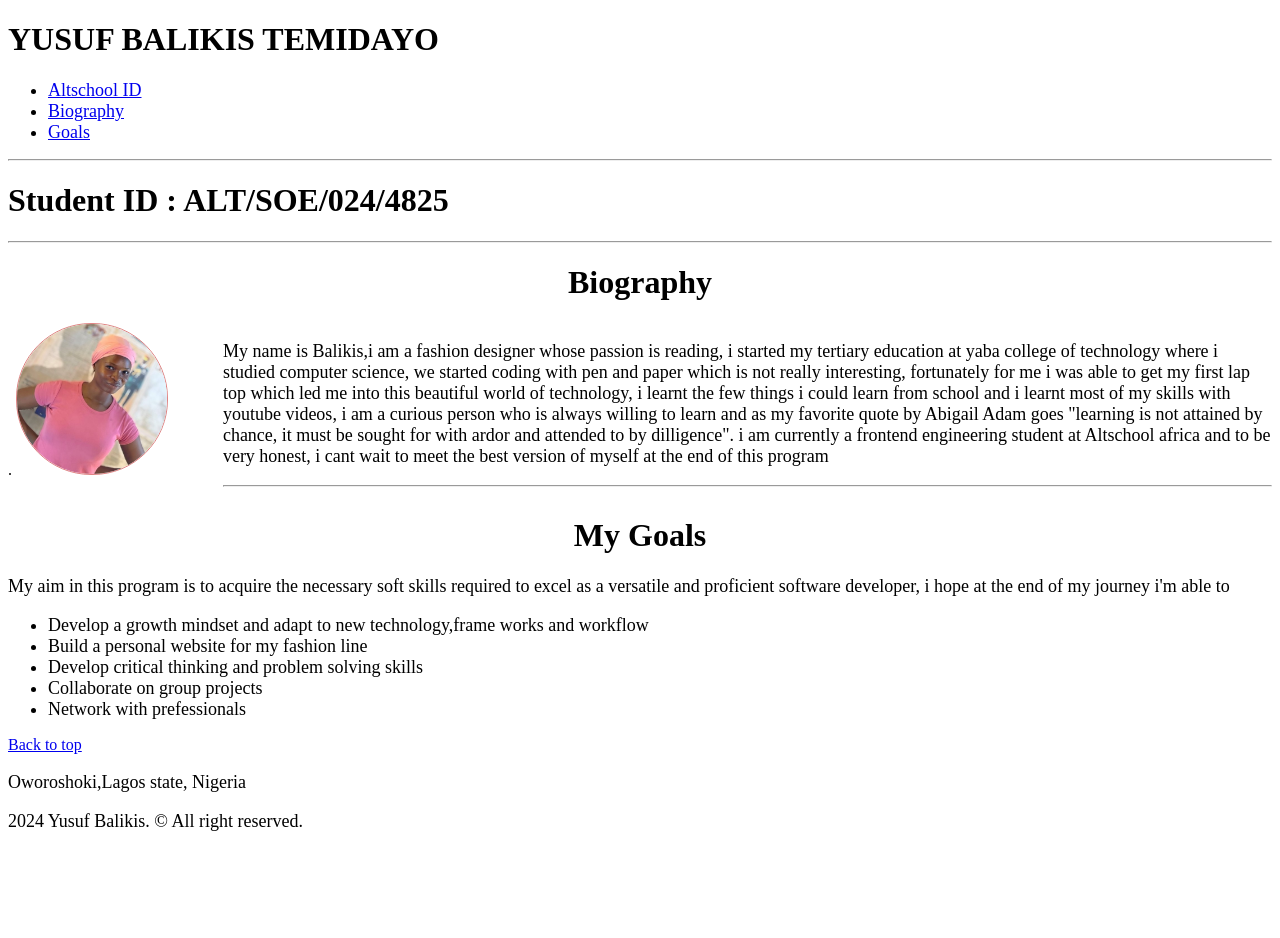
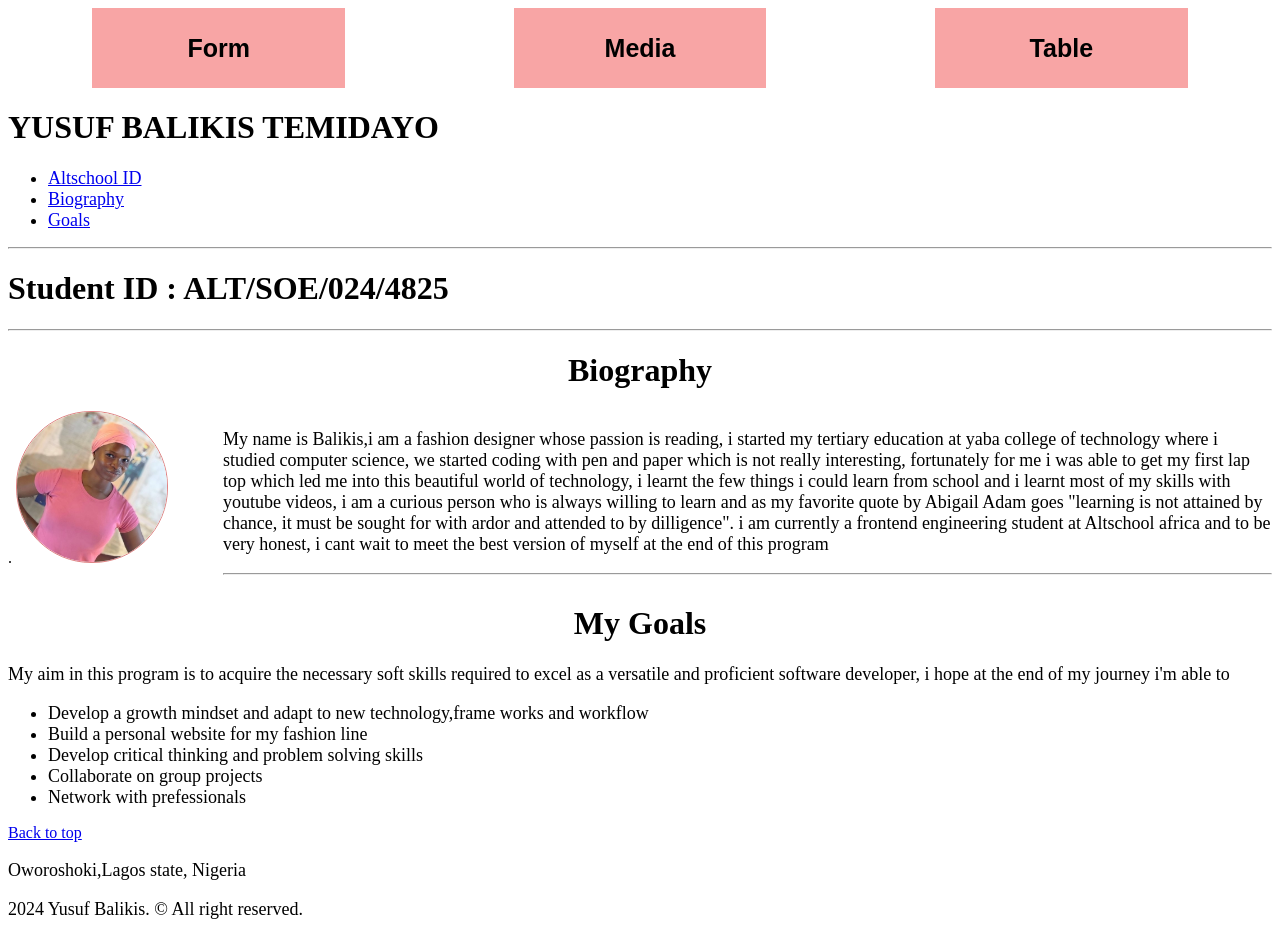
Before and after one commit to Bhalkiss/assignment-1, a plain HTML site: page index.html in a window 1280 px wide. Before the commit the page ends 850 px from the top, so only its background shows below. Drawn offline with Linux system fonts and the light colour scheme.

Commit message:
last commit

```diff
--- a/index.html
+++ b/index.html
@@ -12,6 +12,13 @@
     <body id="top">
 
         <header>
+            <div class="my-button" >
+                <button onclick="location.href='form.html'"> Form</button>
+                <button onclick="location.href='media.html'"> Media</button>
+                <button onclick="location.href='table.html'"> Table</button>
+
+
+            </div>
             <h1> YUSUF BALIKIS TEMIDAYO</h1>
             <nav>
                 <ul>
--- a/styles/index.css
+++ b/styles/index.css
@@ -1,3 +1,24 @@
+.my-button{
+    display: flex;
+    justify-content: space-around;
+    align-items: center;
+    align-items: center;
+}
+    button{
+        width: 20%;
+        height: 10vh;
+        background-color: rgb(248, 165, 165);
+        color: black;
+        font-weight: bold;
+        font-size: 25px;
+        font-family: sans-serif;
+        align-items: center;
+        border: none;
+        align-items: center;
+    }
+
+
+
 .image{
     width: 150px;
     height: 150px;
```
